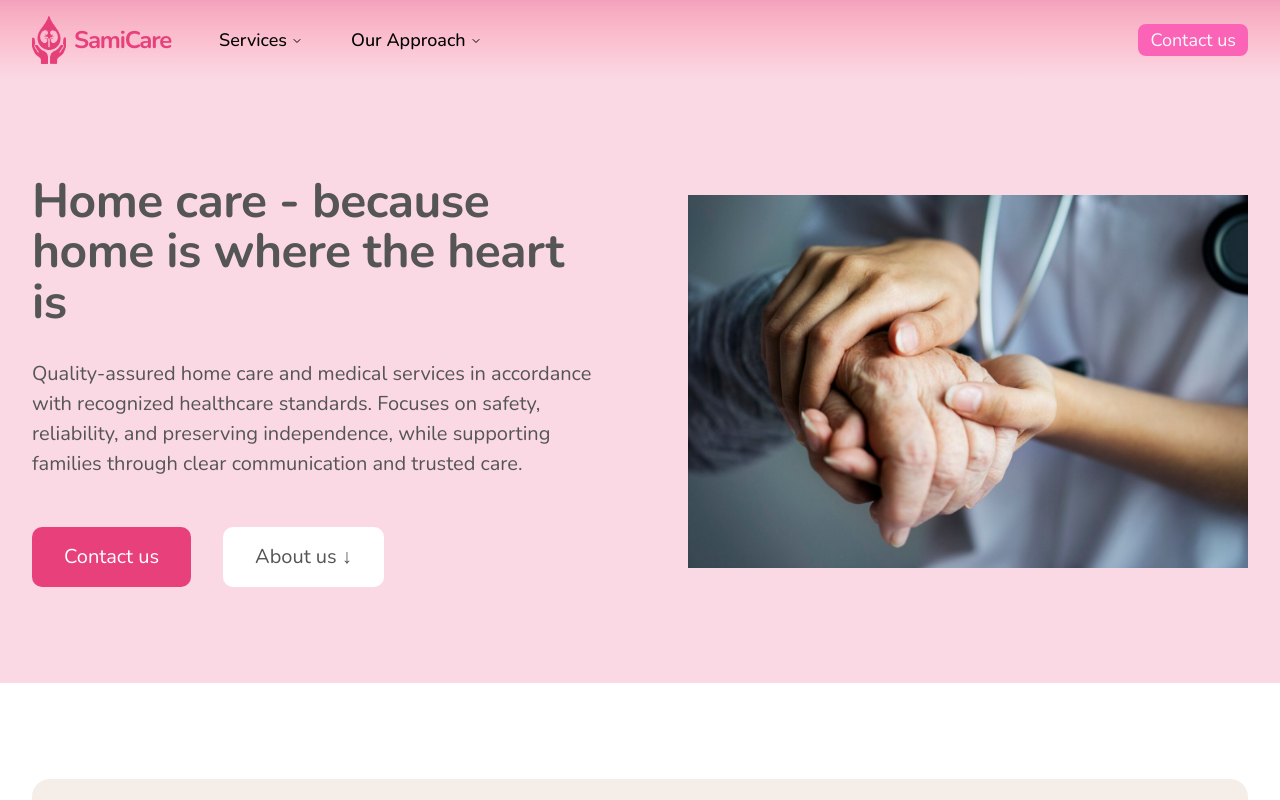
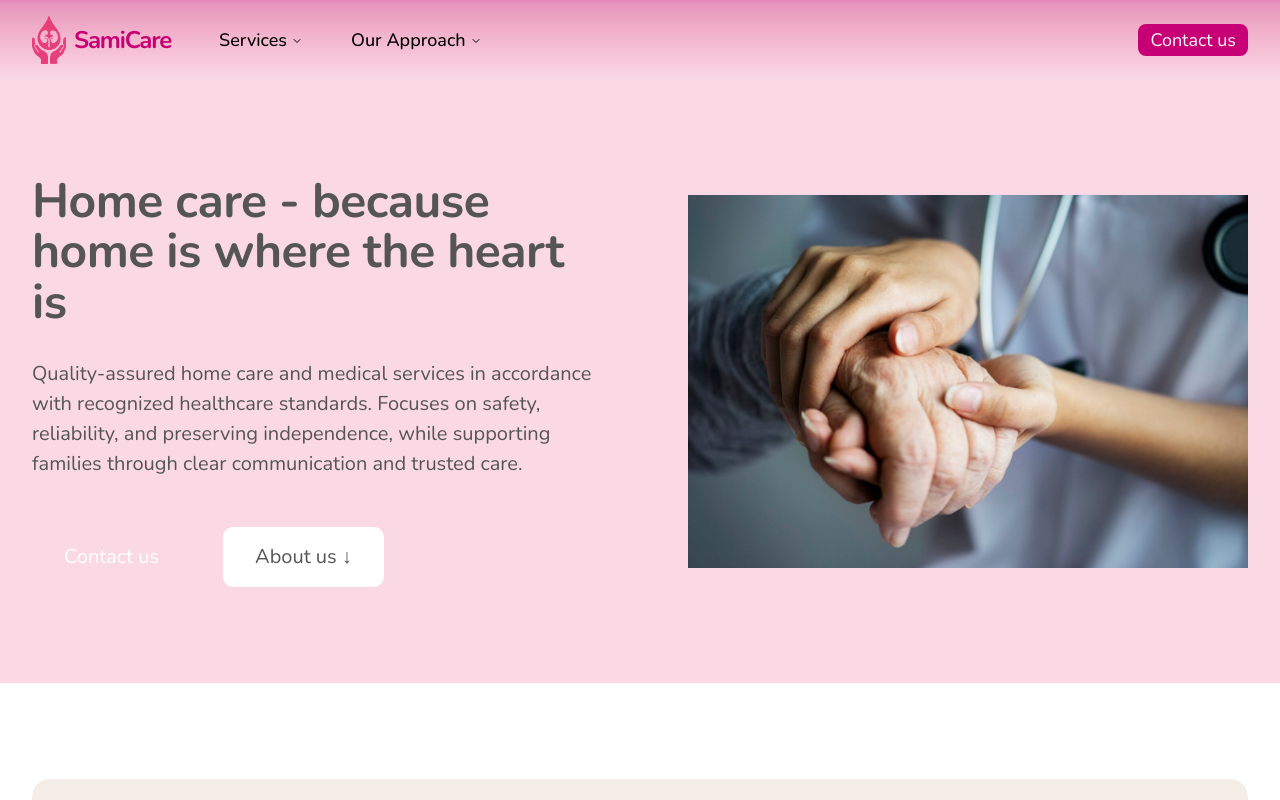
Before and after one commit to sinissto/semi-care-app, a React (Vite) app: page / in a window 1280 px wide. Shown: the top 800 px of the page. Built offline with nearby package versions, Linux system fonts and the light colour scheme.

Commit message:
Primary color changed and applied

```diff
--- a/src/components/navbar1.jsx
+++ b/src/components/navbar1.jsx
@@ -127,7 +127,7 @@ const Navbar1 = ({
                 className="max-h-12 dark:invert"
                 alt={logo.alt}
               />
-              <span className="text-2xl text-primary1  tracking-tighter font-bold">
+              <span className="text-2xl text-primary  tracking-tighter font-bold">
                 {logo.title}
               </span>
             </Link>
@@ -145,7 +145,7 @@ const Navbar1 = ({
             <Button
               asChild
               size="sm"
-              className={"bg-pink-400 text-lg font-normal hover:bg-pink-600"}
+              className={"bg-primary text-lg font-normal hover:bg-pink-600"}
             >
               <Link to={navBtns.contact.url}>{navBtns.contact.title}</Link>
             </Button>
@@ -162,7 +162,7 @@ const Navbar1 = ({
                 className="max-h-12 dark:invert"
                 alt={logo.alt}
               />
-              <span className="text-2xl text-primary1  tracking-tighter font-bold">
+              <span className="text-2xl text-primary  tracking-tighter font-bold">
                 {logo.title}
               </span>
             </Link>
@@ -185,7 +185,7 @@ const Navbar1 = ({
                         className="max-h-12 dark:invert"
                         alt={logo.alt}
                       />
-                      <span className="text-2xl text-primary1  tracking-tighter font-bold">
+                      <span className="text-2xl text-primary  tracking-tighter font-bold">
                         {logo.title}
                       </span>
                     </Link>
@@ -204,7 +204,7 @@ const Navbar1 = ({
                     <Button
                       asChild
                       className={
-                        "bg-pink-400 text-lg font-normal hover:bg-pink-600"
+                        "bg-primary text-lg font-normal hover:bg-pink-600"
                       }
                     >
                       <Link to={navBtns.contact.url}>
--- a/src/components/ui/navigation-menu.jsx
+++ b/src/components/ui/navigation-menu.jsx
@@ -46,7 +46,7 @@ function NavigationMenuItem({ className, ...props }) {
 }
 
 const navigationMenuTriggerStyle = cva(
-  "group inline-flex h-9 w-max items-center justify-center rounded-md bg-background px-4 py-2 text-sm font-medium hover:bg-primary1 hover:text-accent-foreground focus:bg-primary1 focus:text-accent-foreground disabled:pointer-events-none disabled:opacity-50 data-[state=open]:hover:bg-primary1 data-[state=open]:text-accent-foreground data-[state=open]:focus:bg-primary1 data-[state=open]:bg-primary1/50 focus-visible:ring-ring/50 outline-none transition-[color,box-shadow] focus-visible:ring-[3px] focus-visible:outline-1"
+  "group inline-flex h-9 w-max items-center justify-center rounded-md bg-background px-4 py-2 text-sm font-medium hover:bg-transparent hover:text-primary focus:bg-transparent focus:text-accent-foreground disabled:pointer-events-none disabled:opacity-50 data-[state=open]:hover:bg-transparent data-[state=open]:text-primary-shade data-[state=open]:focus:bg-transparent data-[state=open]:bg-transparent/50 focus-visible:ring-ring/50 outline-none transition-[color,box-shadow] focus-visible:ring-[3px] focus-visible:outline-1"
 );
 
 function NavigationMenuTrigger({ className, children, ...props }) {
@@ -56,7 +56,7 @@ function NavigationMenuTrigger({ className, children, ...props }) {
       className={cn(navigationMenuTriggerStyle(), "group", className)}
       {...props}
     >
-      {children}{" "}
+      {children}
       <ChevronDownIcon
         className="relative top-[1px] ml-1 size-3 transition duration-300 group-data-[state=open]:rotate-180"
         aria-hidden="true"
--- a/src/index.css
+++ b/src/index.css
@@ -13,7 +13,7 @@
   --font-primary: Nunito, sans-serif;
   --font-secondary: Pacifico, sans-serif;
 
-  --color-primary1: #e8407b;
+  /*--color-primary1: #e8407b;*/
   --color-primary-tint: #fad9e5;
   --color-primary-shade: #d13a6f;
 
@@ -21,6 +21,44 @@
   --color-grey-secondary: #333;
 
   --spacing-8xl: 1440px;
+
+  /*  Shadcn variables START */
+
+  --radius: 0.625rem;
+  --background: oklch(1 0 0);
+  --foreground: oklch(0.129 0.042 264.695);
+  --card: oklch(1 0 0);
+  --card-foreground: oklch(0.129 0.042 264.695);
+  --popover: oklch(1 0 0);
+  --popover-foreground: oklch(0.129 0.042 264.695);
+  /*--primary: oklch(0.208 0.042 265.755);*/
+  --primary: #c80076;
+  --primary-foreground: oklch(0.984 0.003 247.858);
+  --secondary: oklch(0.968 0.007 247.896);
+  --secondary-foreground: oklch(0.208 0.042 265.755);
+  --muted: oklch(0.968 0.007 247.896);
+  --muted-foreground: oklch(0.554 0.046 257.417);
+  --accent: oklch(0.968 0.007 247.896);
+  --accent-foreground: oklch(0.208 0.042 265.755);
+  --destructive: oklch(0.577 0.245 27.325);
+  --border: oklch(0.929 0.013 255.508);
+  --input: oklch(0.929 0.013 255.508);
+  --ring: oklch(0.704 0.04 256.788);
+  --chart-1: oklch(0.646 0.222 41.116);
+  --chart-2: oklch(0.6 0.118 184.704);
+  --chart-3: oklch(0.398 0.07 227.392);
+  --chart-4: oklch(0.828 0.189 84.429);
+  --chart-5: oklch(0.769 0.188 70.08);
+  --sidebar: oklch(0.984 0.003 247.858);
+  --sidebar-foreground: oklch(0.129 0.042 264.695);
+  --sidebar-primary: oklch(0.208 0.042 265.755);
+  --sidebar-primary-foreground: oklch(0.984 0.003 247.858);
+  --sidebar-accent: oklch(0.968 0.007 247.896);
+  --sidebar-accent-foreground: oklch(0.208 0.042 265.755);
+  --sidebar-border: oklch(0.929 0.013 255.508);
+  --sidebar-ring: oklch(0.704 0.04 256.788);
+
+  /*  Shadcn variables END */
 }
 
 body {
@@ -127,40 +165,40 @@ Spacing system (px) (margin)
 
  */
 
-:root {
-  --radius: 0.625rem;
-  --background: oklch(1 0 0);
-  --foreground: oklch(0.129 0.042 264.695);
-  --card: oklch(1 0 0);
-  --card-foreground: oklch(0.129 0.042 264.695);
-  --popover: oklch(1 0 0);
-  --popover-foreground: oklch(0.129 0.042 264.695);
-  --primary: oklch(0.208 0.042 265.755);
-  --primary-foreground: oklch(0.984 0.003 247.858);
-  --secondary: oklch(0.968 0.007 247.896);
-  --secondary-foreground: oklch(0.208 0.042 265.755);
-  --muted: oklch(0.968 0.007 247.896);
-  --muted-foreground: oklch(0.554 0.046 257.417);
-  --accent: oklch(0.968 0.007 247.896);
-  --accent-foreground: oklch(0.208 0.042 265.755);
-  --destructive: oklch(0.577 0.245 27.325);
-  --border: oklch(0.929 0.013 255.508);
-  --input: oklch(0.929 0.013 255.508);
-  --ring: oklch(0.704 0.04 256.788);
-  --chart-1: oklch(0.646 0.222 41.116);
-  --chart-2: oklch(0.6 0.118 184.704);
-  --chart-3: oklch(0.398 0.07 227.392);
-  --chart-4: oklch(0.828 0.189 84.429);
-  --chart-5: oklch(0.769 0.188 70.08);
-  --sidebar: oklch(0.984 0.003 247.858);
-  --sidebar-foreground: oklch(0.129 0.042 264.695);
-  --sidebar-primary: oklch(0.208 0.042 265.755);
-  --sidebar-primary-foreground: oklch(0.984 0.003 247.858);
-  --sidebar-accent: oklch(0.968 0.007 247.896);
-  --sidebar-accent-foreground: oklch(0.208 0.042 265.755);
-  --sidebar-border: oklch(0.929 0.013 255.508);
-  --sidebar-ring: oklch(0.704 0.04 256.788);
-}
+/*:root {*/
+/*--radius: 0.625rem;*/
+/*--background: oklch(1 0 0);*/
+/*--foreground: oklch(0.129 0.042 264.695);*/
+/*--card: oklch(1 0 0);*/
+/*--card-foreground: oklch(0.129 0.042 264.695);*/
+/*--popover: oklch(1 0 0);*/
+/*--popover-foreground: oklch(0.129 0.042 264.695);*/
+/*--primary: oklch(0.208 0.042 265.755);*/
+/*--primary-foreground: oklch(0.984 0.003 247.858);*/
+/*--secondary: oklch(0.968 0.007 247.896);*/
+/*--secondary-foreground: oklch(0.208 0.042 265.755);*/
+/*--muted: oklch(0.968 0.007 247.896);*/
+/*--muted-foreground: oklch(0.554 0.046 257.417);*/
+/*--accent: oklch(0.968 0.007 247.896);*/
+/*--accent-foreground: oklch(0.208 0.042 265.755);*/
+/*--destructive: oklch(0.577 0.245 27.325);*/
+/*--border: oklch(0.929 0.013 255.508);*/
+/*--input: oklch(0.929 0.013 255.508);*/
+/*--ring: oklch(0.704 0.04 256.788);*/
+/*--chart-1: oklch(0.646 0.222 41.116);*/
+/*--chart-2: oklch(0.6 0.118 184.704);*/
+/*--chart-3: oklch(0.398 0.07 227.392);*/
+/*--chart-4: oklch(0.828 0.189 84.429);*/
+/*--chart-5: oklch(0.769 0.188 70.08);*/
+/*--sidebar: oklch(0.984 0.003 247.858);*/
+/*--sidebar-foreground: oklch(0.129 0.042 264.695);*/
+/*--sidebar-primary: oklch(0.208 0.042 265.755);*/
+/*--sidebar-primary-foreground: oklch(0.984 0.003 247.858);*/
+/*--sidebar-accent: oklch(0.968 0.007 247.896);*/
+/*--sidebar-accent-foreground: oklch(0.208 0.042 265.755);*/
+/*--sidebar-border: oklch(0.929 0.013 255.508);*/
+/*--sidebar-ring: oklch(0.704 0.04 256.788);*/
+/*}*/
 
 /*
 
--- a/src/layout/Footer.jsx
+++ b/src/layout/Footer.jsx
@@ -3,7 +3,7 @@ import logo from "@/assets/images/LogoLarge.png";
 
 const Footer = () => {
   return (
-    <footer className="bg-primary1 rounded-t-4xl p-6">
+    <footer className="bg-primary rounded-t-4xl p-6">
       <div className="max-w-8xl mx-auto flex flex-col items-center justify-center gap-5 px-10 pt-16 mb-8">
         <h2 className="text-6xl text-white font-bold ">Semi Care</h2>
         <p className="text-2xl text-center font-semibold text-white uppercase">
@@ -15,7 +15,7 @@ const Footer = () => {
         <Link
           to={"/contact"}
           className={
-            "text-xl text-center text-primary1 font-semibold px-6 py-3 bg-white rounded-[5px]"
+            "text-xl text-center text-primary font-semibold px-6 py-3 bg-white rounded-[5px]"
           }
         >
           Let's find out
--- a/src/layout/Header.jsx
+++ b/src/layout/Header.jsx
@@ -4,7 +4,7 @@ const Header = () => {
   return (
     <header
       className={
-        "bg-linear-to-b from-primary1/50 to-primary-tint mx-auto max-w-8xl sticky top-0 z-50 backdrop-blur-md"
+        "bg-linear-to-b from-primary/50 to-primary-tint mx-auto max-w-8xl sticky top-0 z-50 backdrop-blur-md"
       }
     >
       {/* logo */}
```
